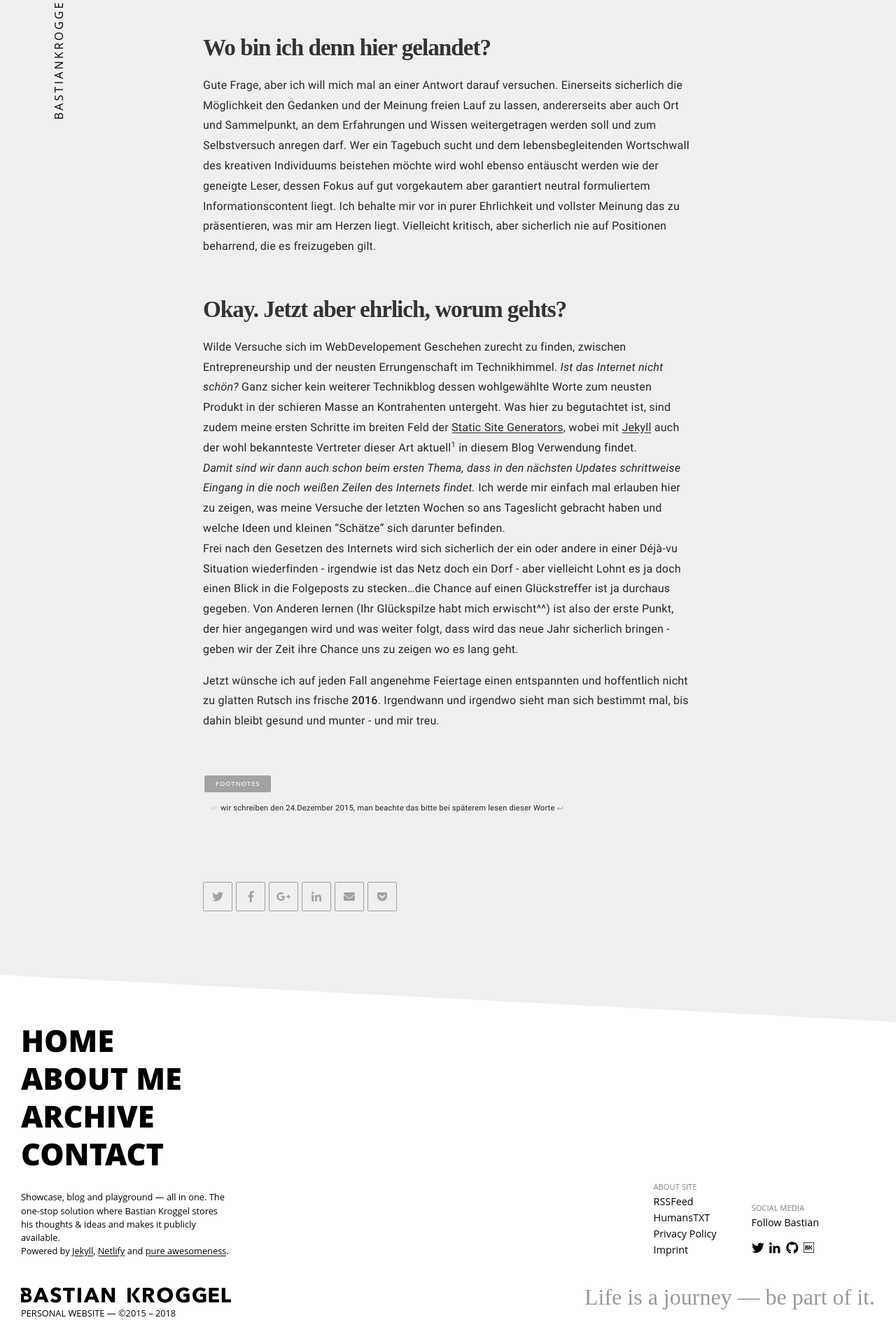
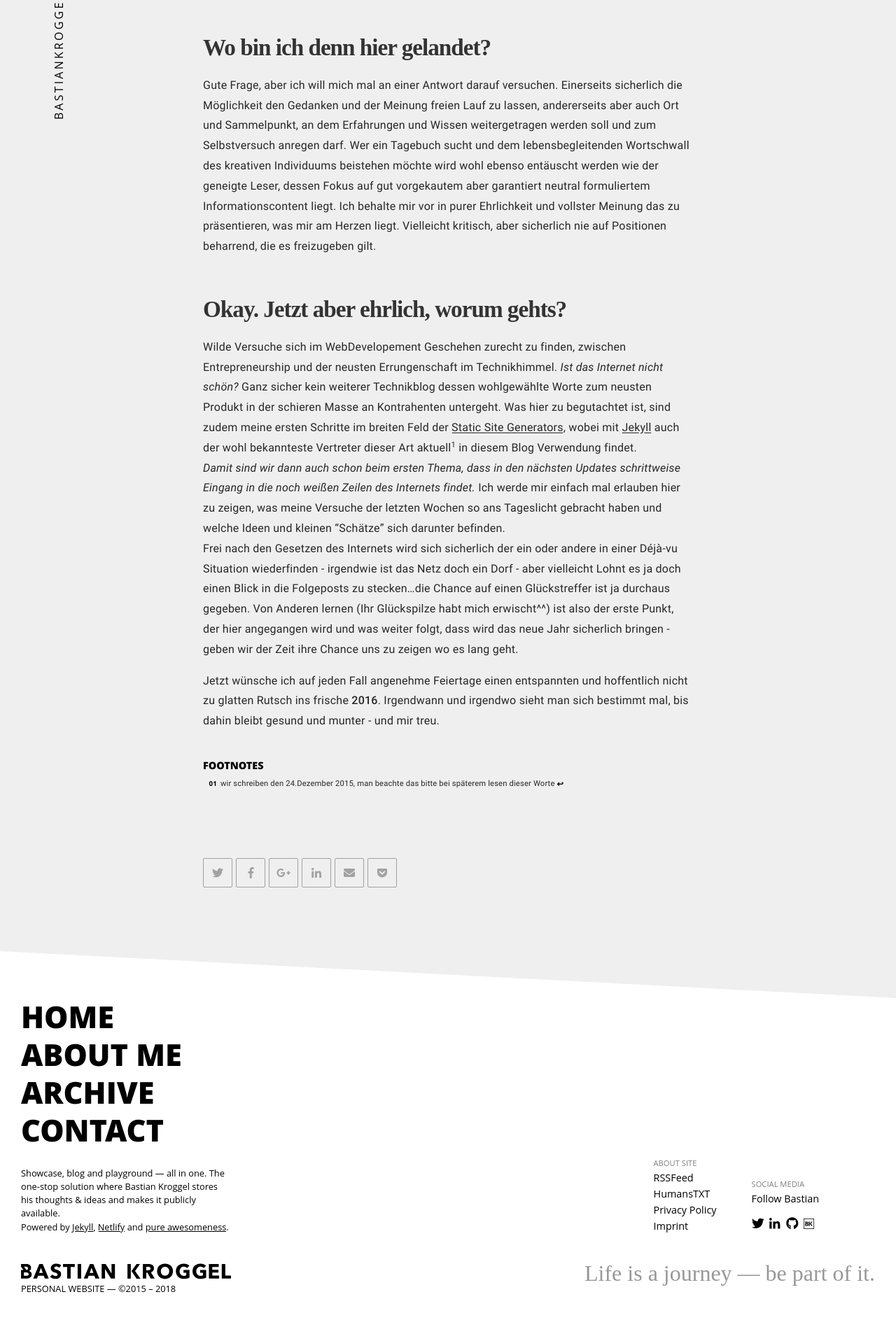
Before and after one commit to bkroggel/luzid, a Jekyll site: the page built from _posts/2015-12-23-Hallo-Welt-und-ein-README.md, in a window 1280 px wide. Shown: the part 808-2724 px from the top of the page at 70% size. Built offline with Jekyll 4.4.1, drawn with Linux system fonts in a browser that asks for light colours; nearby versions of some CDN libraries; some web fonts are replaced; after the commit the page ends 2689 px from its top, so only the background shows below that.

Commit message:
updated footnotes section to fit overall design language

```diff
--- a/_sass/blog/_blog-font.scss
+++ b/_sass/blog/_blog-font.scss
@@ -612,10 +612,12 @@ blockquote { //overwriting ukit
 
 .bk-blog-style .footnotes {
   position:relative;
-  margin-top: 30px;
+  //margin-top: 30px;
   padding-top: 20px;
+  margin-bottom: 100px;
   @include media-query($medium){
-    margin-top: 40px;
+    margin-top: 10px;
+    margin-bottom: 0;
   };
   p, a {
     margin-bottom: unset;
@@ -630,9 +632,11 @@ blockquote { //overwriting ukit
       font-size: 0.7rem;
       vertical-align: middle;
       line-height: 1em;
-      color: $dark-color;
+      color: $darkest-color;
       background: none;
       text-shadow: none;
+      font-family: $sans-serif;
+      font-weight: 600;
       &:after {
         content: none;
       }
@@ -646,30 +650,34 @@ blockquote { //overwriting ukit
     font-weight: 300;
     padding-left: 25px;
     li {
-      line-height: 1rem;
+      line-height: 1.2rem;
       padding-bottom: 5px;
       font-size: 0.7rem;
       margin: 0;
       &:before {
         margin-right: 5px;
-        line-height: 1rem;
+        line-height: unset;
+        color: $darkest-color;
+        font-weight: 700;
+        font-family: 'Open Sans';
+        font-size: 0.6rem;
       }
     }
   }
   &:before {
     content: 'Footnotes';
-    color: $main-color;
+    color: $darkest-color;
     font-family: "Open Sans","Source Sans Pro","Helvetica Neue",Arial,sans-serif;
-    font-weight: 600;
-    font-size: 0.6rem;
-    letter-spacing: 0.05rem;
+    font-weight: 900;
+    font-size: 0.9rem;
+    // letter-spacing: 0.05rem;
     text-transform: uppercase;
-    border: 1px solid $dark-color;
-    background: $dark-color;
-    border-radius: 2px;
-    margin: 0 2px;
-    padding: 4px 15px;
-    margin-bottom: 15px;
+    // border: 1px solid $dark-color;
+    // background: $dark-color;
+    // border-radius: 2px;
+    // margin: 0 2px;
+    // padding: 4px 15px;
+    margin-bottom: 5px;
     display: inline-block;
   }
 }
```
